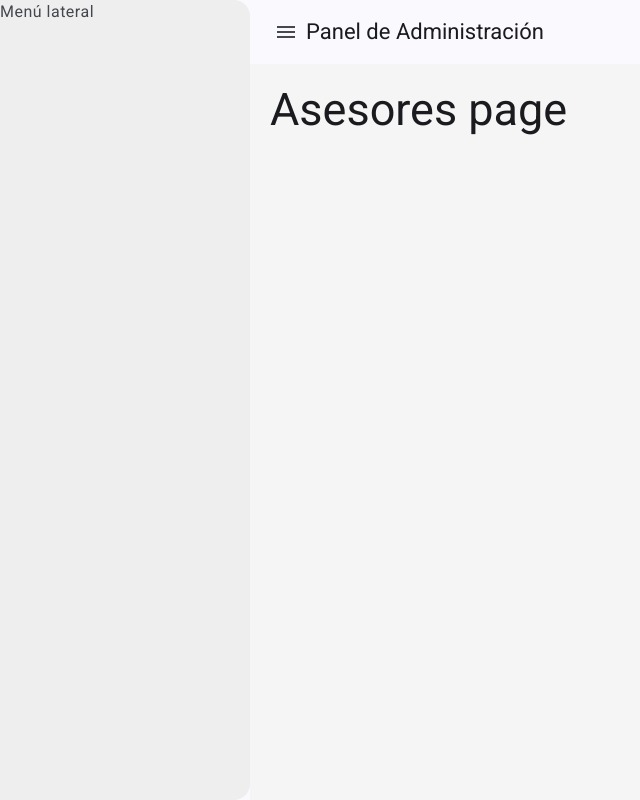
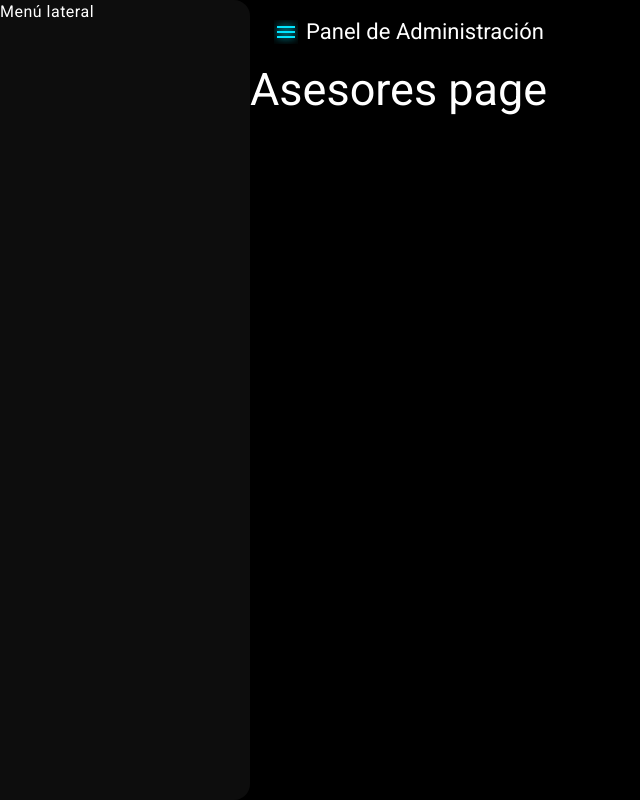
Before and after one commit to MateoLl1/whatsapp_monitori_app, an Angular app: page /admin/asesores in a window 1280 px wide. Shown: the whole page, without its empty margins (0-640 px from the left). Built offline with nearby package versions, Linux system fonts and the light colour scheme.

Commit message:
Definiendo el color

```diff
--- a/src/app/features/admin/layouts/admin-layout/admin-layout.component.css
+++ b/src/app/features/admin/layouts/admin-layout/admin-layout.component.css
@@ -24,5 +24,4 @@ mat-sidenav {
 
 .main-content {
   flex: 1;
-  padding: 20px;
 }
--- a/src/app/features/admin/pages/asesores-page/asesores-page.component.html
+++ b/src/app/features/admin/pages/asesores-page/asesores-page.component.html
@@ -1 +1,4 @@
-<h2>Asesores page</h2>
+<div class="page-container">
+  <h2>Asesores page</h2>
+
+</div>
--- a/src/styles.css
+++ b/src/styles.css
@@ -1,7 +1,105 @@
+/* Fondo negro y texto blanco global */
 html,
 body,
 app-root {
   height: 100%;
   margin: 0;
-  padding: 0;
+  background-color: #000 !important;
+  color: #fff !important;
+  font-family: Roboto, "Helvetica Neue", sans-serif;
 }
+
+/* Angular Material containers */
+.mat-sidenav-container,
+.mat-sidenav-content,
+.mat-sidenav,
+.mat-toolbar,
+.mat-card,
+.mat-dialog-container,
+.mat-menu-panel,
+.mat-tab-body,
+.mat-tab-group,
+.mat-form-field,
+.mat-select-panel {
+  background-color: #000 !important;
+  color: #fff !important;
+}
+
+/* Botones y texto */
+button,
+.mat-button,
+.mat-raised-button,
+.mat-stroked-button,
+.mat-flat-button,
+.mat-icon-button {
+  color: #fff !important;
+  background-color: transparent !important;
+  box-shadow: none;
+}
+
+/* Íconos cyan neón */
+.mat-icon {
+  color: #00e5ff !important;
+  text-shadow: 0 0 8px #00e5ff;
+}
+
+/* Títulos y texto */
+h1,
+h2,
+h3,
+h4,
+h5,
+h6,
+p,
+span,
+div,
+label,
+a {
+  color: #fff !important;
+}
+
+/* Inputs y selects */
+input,
+textarea,
+select {
+  background-color: #000 !important;
+  color: #fff !important;
+  border: 1px solid #00e5ff;
+}
+
+/* Scrollbars oscuros (opcional) */
+::-webkit-scrollbar {
+  width: 8px;
+}
+
+::-webkit-scrollbar-track {
+  background: #000;
+}
+
+::-webkit-scrollbar-thumb {
+  background: #00e5ff;
+}
+/* Sidenav con fondo oscuro y borde cyan */
+.mat-sidenav {
+  background-color: #0d0d0d !important;
+  color: #fff !important;
+  border-right: 2px solid #00e5ff;
+  /* borde neón cyan */
+  box-shadow: 0 0 10px #00e5ff;
+  /* efecto neón */
+}
+
+
+
+/* Texto de los items del menú */
+.mat-list-item,
+.mat-nav-list .mat-list-item {
+  color: #fff !important;
+  font-weight: 500;
+}
+
+/* Hover en los items del menú */
+.mat-list-item:hover {
+  background-color: #1a1a1a !important;
+  color: #00e5ff !important;
+}
```
Also changed, not shown: src/theme/custom-theme.scss (added, +25 -0 lines), package.json (line endings or trailing spaces), 1 other file (tests, documents, lock files or other folders).
